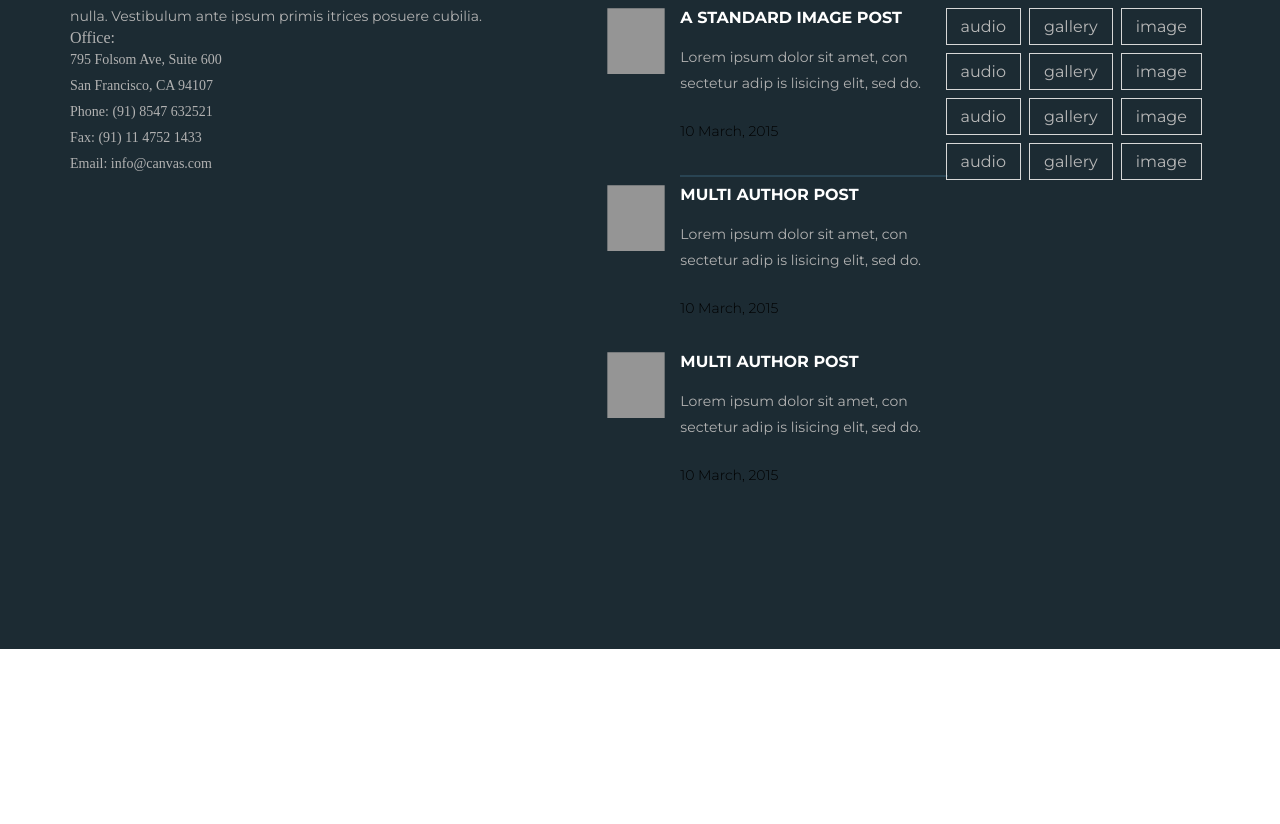
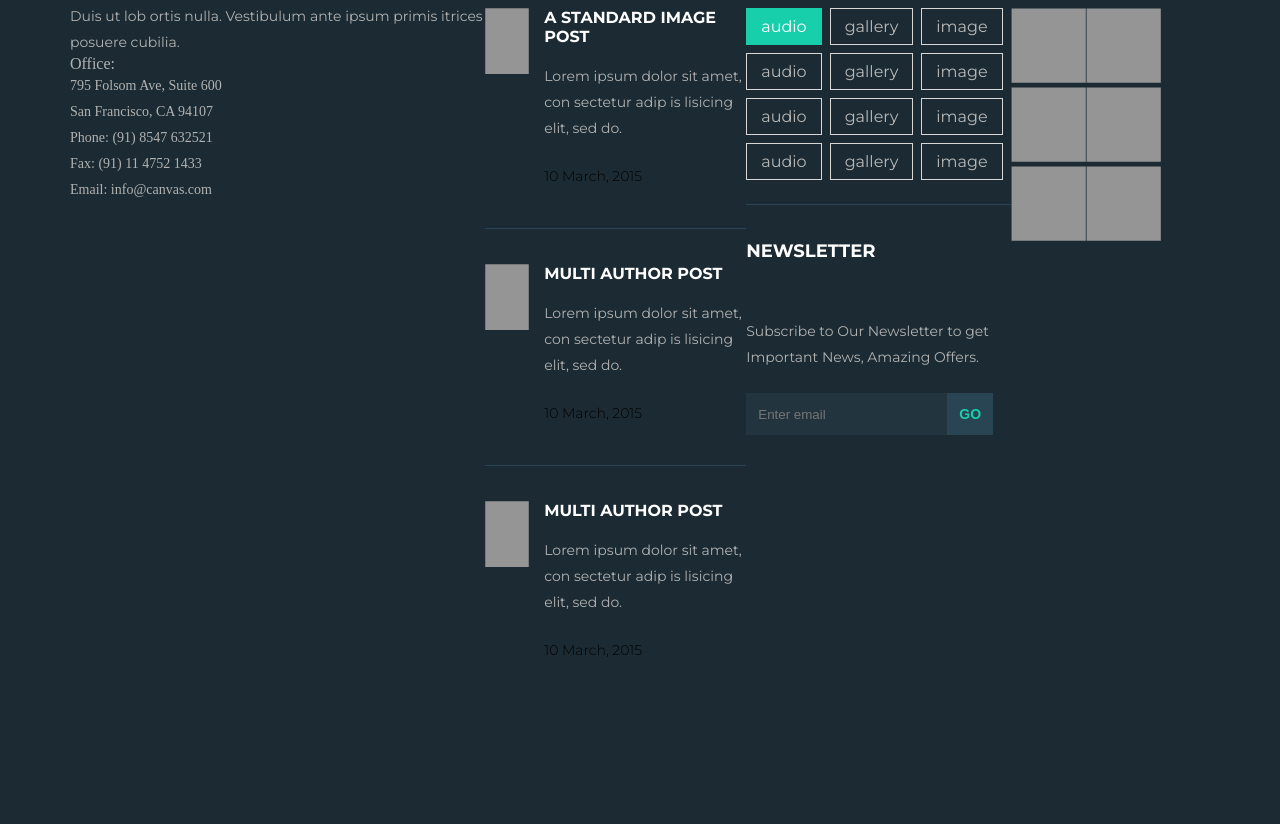
Before and after one commit to kuharenko-olya/Ham, a website: page public/index.html in a window 1280 px wide. Shown: the part 11001-11825 px from the top of the page. Before the commit the page ends 11650 px from the top, so only its background shows below. Drawn offline with Linux system fonts and the light colour scheme.

Commit message:
обновила стили

```diff
--- a/public/index.html
+++ b/public/index.html
@@ -887,9 +887,11 @@
                                 <p>Lorem ipsum dolor sit amet, con sectetur adip is lisicing elit, sed do.</p>
                             </div>
                             <div class="date">10 March, 2015</div>
-                            <hr>
                         </div>
                     </div>
+
+
+                    <hr>
 
 
                     <div class="about-post">
@@ -904,6 +906,7 @@
                     </div>
 
 
+                    <hr>
 
                     <div class="about-post">
                         <div class="image"><img src="../img/post.png" alt="image"></div>
@@ -923,12 +926,11 @@
 
                     <div class="tags">
                         <div class="items">
-                            <div>audio</div>
+                            <div class="active">audio</div>
                             <div>audio</div>
                             <div>audio</div>
                             <div>audio</div>
                         </div>
-
 
                         <div class="items">
                             <div>gallery</div>
@@ -937,17 +939,61 @@
                             <div>gallery</div>
                         </div>
 
-
                         <div class="items">
                             <div>image</div>
                             <div>image</div>
                             <div>image</div>
                             <div>image</div>
                         </div>
-
-
                     </div>
 
+                    <hr>
+                    <h3>NEWSLETTER</h3>
+                    <div class="description">
+                        <p>Subscribe to Our Newsletter to get Important News, Amazing Offers.</p>
+                    </div>
+
+                    <form class="subscribe" action="#" method="post">
+                        <input type="email" placeholder="Enter email">
+                        <input type="submit" value="Go">
+                    </form>
+                </div>
+
+                <div class="footer-item">
+                    <h3>Flicke Feed</h3>
+
+                    <div class="grid-flex">
+                        <div class="my-items">
+                            <div class="image">
+                                <img src="../img/my-item.png" alt="image">
+                            </div>
+                        </div>
+                        <div class="my-items">
+                            <div class="image">
+                                <img src="../img/my-item.png" alt="image">
+                            </div>
+                        </div>
+                        <div class="my-items">
+                            <div class="image">
+                                <img src="../img/my-item.png" alt="image">
+                            </div>
+                        </div>
+                        <div class="my-items">
+                            <div class="image">
+                                <img src="../img/my-item.png" alt="image">
+                            </div>
+                        </div>
+                        <div class="my-items">
+                            <div class="image">
+                                <img src="../img/my-item.png" alt="image">
+                            </div>
+                        </div>
+                        <div class="my-items">
+                            <div class="image">
+                                <img src="../img/my-item.png" alt="image">
+                            </div>
+                        </div>
+                    </div>
                 </div>
 
 
--- a/sass/_footer.scss
+++ b/sass/_footer.scss
@@ -95,14 +95,19 @@
 
                 }
 
-                hr {
-                    border: 1px solid #294453;
-                    width: 100%;
-                }
+
 
 
             }
 
+
+
+            hr {
+                border: none;
+                border-top: 1px solid #294453;
+                width: 100%;
+                margin-bottom: 35px;
+            }
 
             .tags {
                 display: flex;
@@ -114,14 +119,59 @@
                 flex-direction: column;
                 margin-bottom: 8px;
                 margin-right: 8px;
+                cursor: pointer;
 
                 div {
                     border: 1px solid #d7d7d7;
                     color: $color-menu-link;
                     margin-bottom: 8px;
                     padding: 8px 14px;
+
+                    &.active,
+                    &:hover {
+                        color: $second-color;
+                        background: $primary-color;
+                        border: 1px solid $primary-color
+                    }
                 }
 
+            }
+
+            .subscribe {
+                display: flex;
+                flex-direction: row;
+                margin-top: 23px;
+
+                input[type=email] {
+                    background-color: #22353f;
+                    padding: 10px 12px;
+                    padding-left: 12px;
+                    border: none;
+                    color: grey;
+
+                }
+
+                input[type=submit] {
+                    background-color: #294453;
+                    font-size: 14px;
+                    font-weight: 700;
+                    text-transform: uppercase;
+                    color: $primary-color;
+                    border: none;
+                    padding: 13px 12px;
+                    cursor: pointer;
+                }
+
+            }
+
+            .grid-flex {
+                display: flex;
+                flex-wrap: wrap;
+
+
+                .my-items {
+                    @include column;
+                }
             }
 
         }
```
Also changed, not shown: public/css/main.css, public/img/my-item.png (added).
